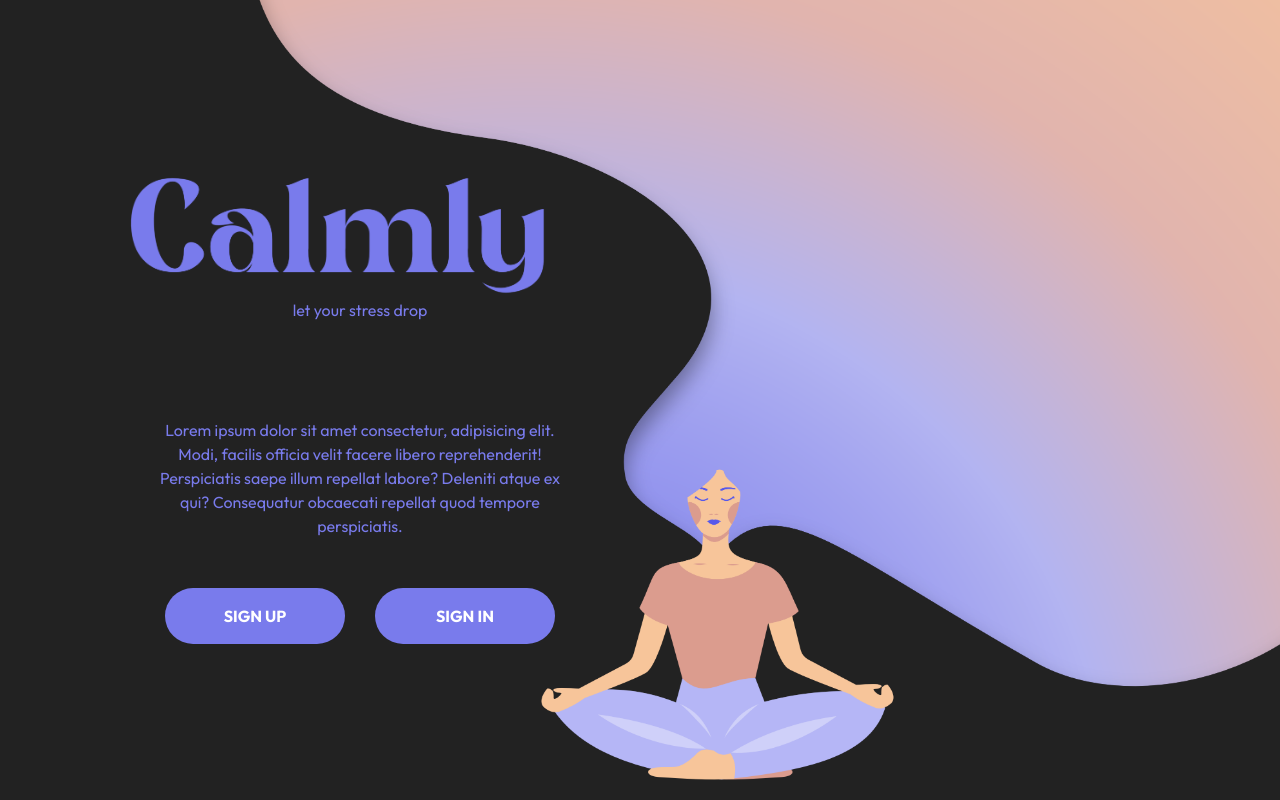
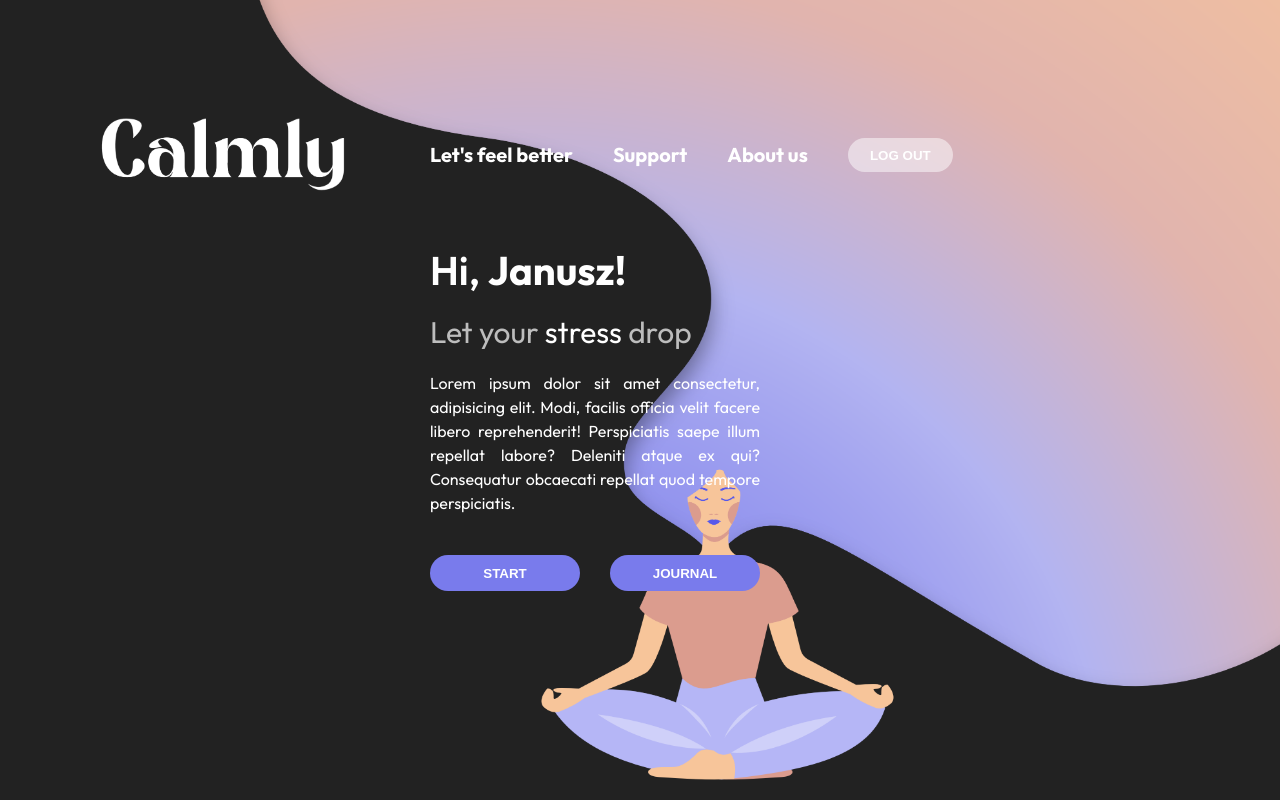
Before and after one commit to infoshareacademy/jfddr9-calmly, a React (Vite) app: page /home in a window 1280 px wide. Built offline with nearby package versions, Linux system fonts and the light colour scheme; what survey-react-ui would draw is missing.

Commit message:
layout changed

```diff
--- a/src/main.tsx
+++ b/src/main.tsx
@@ -4,14 +4,14 @@ import App from "./App.tsx";
 import { Provider } from "react-redux";
 import { store } from "./store/store";
 import "./index.css";
-import { HashRouter } from "react-router-dom";
+import { BrowserRouter as Router } from "react-router-dom";
 
 ReactDOM.createRoot(document.getElementById("root") as HTMLElement).render(
   <React.StrictMode>
     <Provider store={store}>
-      <HashRouter>
+      <Router>
         <App />
-      </HashRouter>
+      </Router>
     </Provider>
   </React.StrictMode>
 );
--- a/src/routes/Home/Home.styles.ts
+++ b/src/routes/Home/Home.styles.ts
@@ -1,69 +1,123 @@
 import styled from "styled-components";
 
 export const Wrapper = styled.div`
-  background-color: ;
+  background-image: url("src/assets/g page.png");
   background-size: auto 100%;
   background-repeat: no-repeat;
   background-position: right;
   width: 100vw;
   height: 100vh;
-  display: flex;
-  flex-direction: column;
-  justify-content: center;
   font-family: "Outfit", sans-serif;
 `;
 
 export const LogoWhite = styled.img`
+  position: absolute;
   width: 250px;
   height: 78.95px;
-  left: 140px;
+  left: 100px;
   top: 116px;
 `;
 
-export const Nav = styled.a`
-  width: 331px;
-  height: 30px;
-  left: 922px;
-  top: 100px;
+export const Nav = styled.nav`
+  width: 100%;
+  height: 50px;
   font-family: "Outfit";
   font-style: normal;
   font-size: 12px;
   line-height: 30px;
-  display: flex;
-  margin-left: 500px;
   align-items: center;
   text-align: center;
   color: #ffffff;
+  display: flex;
+  gap: 40px;
+
+  & a {
+    font-size: 20px;
+    font-weight: 700;
+  }
 `;
 
 export const WrapperContent = styled.div`
   display: flex;
   flex-direction: column;
   align-items: center;
-  width: 500px;
-  margin-left: 110px;
-  color: #797bec;
+  width: 600px;
+  position: absolute;
+  top: 130px;
+  right: 250px;
+  color: white;
+`;
+
+export const WrapperText = styled.div`
+  width: 400px;
+  align-self: flex-start;
+  display: flex;
+  flex-direction: column;
+  align-items: flex-start;
 `;
 
 export const WrapperButtons = styled.div`
+  width: 100%;
   display: flex;
   gap: 30px;
 `;
 
-export const TextUnderLogo = styled.div`
-  margin-bottom: 100px;
-  margin-top: 100px;
+export const Header = styled.div`
+  margin-top: 60px;
+  font-size: 40px;
+  font-weight: 600;
+  & span {
+    font-weight: 700;
+  }
+`;
+
+export const TextUnderHeader = styled.div`
+  font-size: 30px;
+  margin-top: 10px;
+  color: rgba(255, 255, 255, 0.7);
+
+  & span {
+    color: rgb(255, 255, 255);
+  }
 `;
 
 export const Paragraph = styled.p`
-  margin-bottom: 50px;
-  padding-inline: 40px;
+  margin-bottom: 40px;
+  padding-right: 70px;
+  text-align: justify;
+`;
+
+export const ButtonLogOut = styled.button`
+  cursor: pointer;
+  border: none;
+  width: 105px;
+  height: 34px;
+  border-radius: 50px;
+  background: rgba(255, 255, 255, 0.5);
+  display: flex;
+  justify-content: center;
+  align-items: center;
+  color: #fff;
+  text-transform: uppercase;
+  font-weight: 700;
+
+  &:hover {
+    transition: 0.3s ease-in;
+    opacity: 0.9;
+    transform: scale(103%);
+  }
+
+  &:active {
+    transition: 0.1s ease-in;
+    transform: scale(99%);
+  }
 `;
 
 export const Button = styled.button`
+  border: none;
   cursor: pointer;
-  width: 180px;
-  height: 56px;
+  width: 150px;
+  height: 36px;
   border-radius: 50px;
   background: #797bec;
   display: flex;
--- a/src/routes/Home/Home.tsx
+++ b/src/routes/Home/Home.tsx
@@ -4,29 +4,32 @@ import * as Styled from "./Home.styles";
 export const Home = () => {
   return (
     <Styled.Wrapper>
+      <Styled.LogoWhite src="src/assets/logo-white.png" />
       <Styled.WrapperContent>
         <Styled.Nav>
-          <Styled.LogoWhite src="src/assets/logo-white.png" />
-          <ul>
-            <li>Let's feel better</li>
-            <li>Support</li>
-            <li>About us</li>
-            <li>
-              <Styled.Button>Log out</Styled.Button>
-            </li>
-          </ul>
+          <a>Let's feel better</a>
+          <a>Support</a>
+          <a>About us</a>
+          <Styled.ButtonLogOut>Log out</Styled.ButtonLogOut>
         </Styled.Nav>
-        <Styled.TextUnderLogo>Let your stress drop</Styled.TextUnderLogo>
+        <Styled.WrapperText>
+          <Styled.Header>
+            Hi, <span>Janusz!</span>
+          </Styled.Header>
+          <Styled.TextUnderHeader>
+            Let your <span>stress</span> drop
+          </Styled.TextUnderHeader>
           <Styled.Paragraph>
             Lorem ipsum dolor sit amet consectetur, adipisicing elit. Modi,
-          facilis officia velit facere libero reprehenderit! Perspiciatis saepe
-          illum repellat labore? Deleniti atque ex qui? Consequatur obcaecati
-          repellat quod tempore perspiciatis.
+            facilis officia velit facere libero reprehenderit! Perspiciatis
+            saepe illum repellat labore? Deleniti atque ex qui? Consequatur
+            obcaecati repellat quod tempore perspiciatis.
           </Styled.Paragraph>
           <Styled.WrapperButtons>
             <Styled.Button>START</Styled.Button>
             <Styled.Button>JOURNAL</Styled.Button>
           </Styled.WrapperButtons>
+        </Styled.WrapperText>
       </Styled.WrapperContent>
     </Styled.Wrapper>
   );
```
Lines whose indentation alone changed are shown as unchanged.
